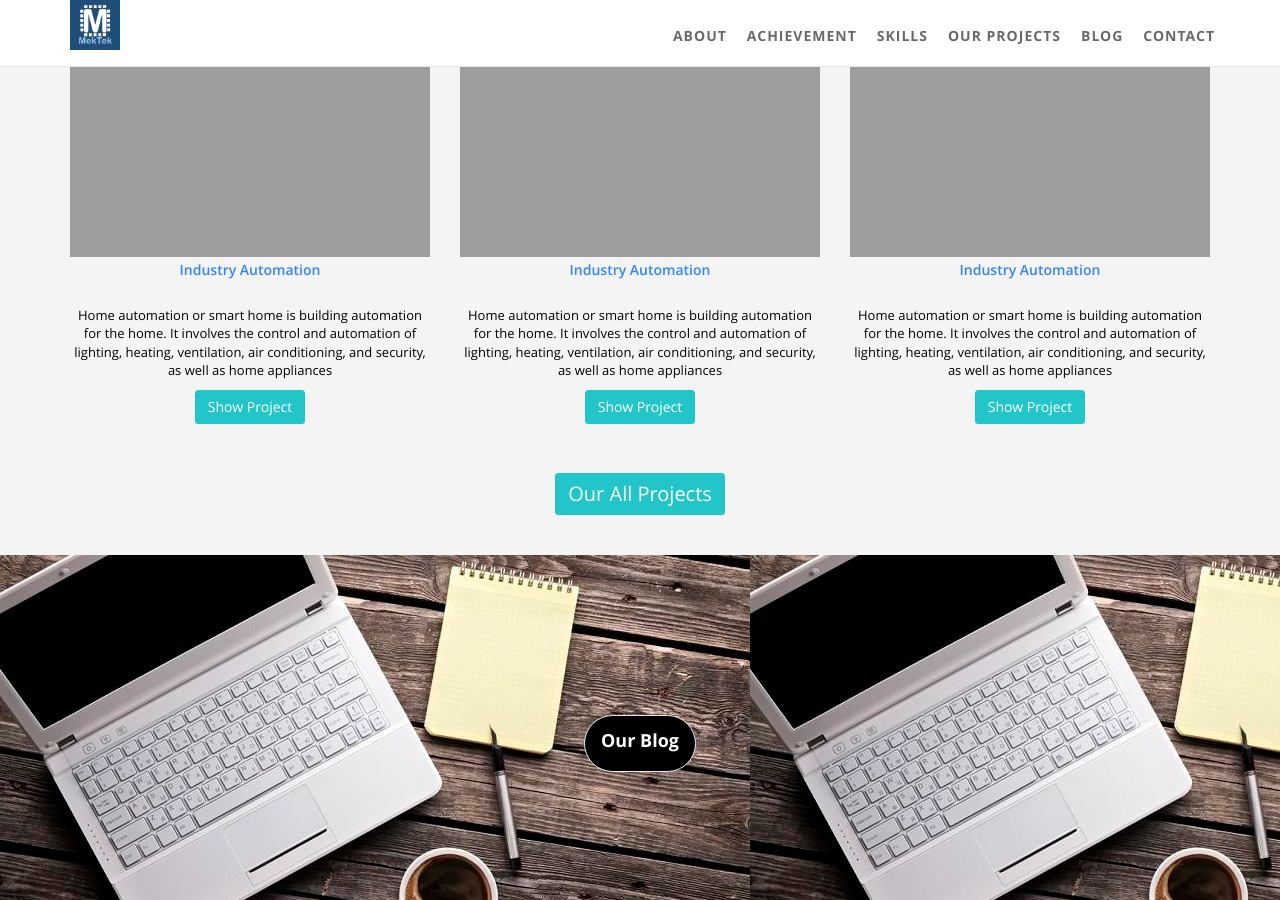
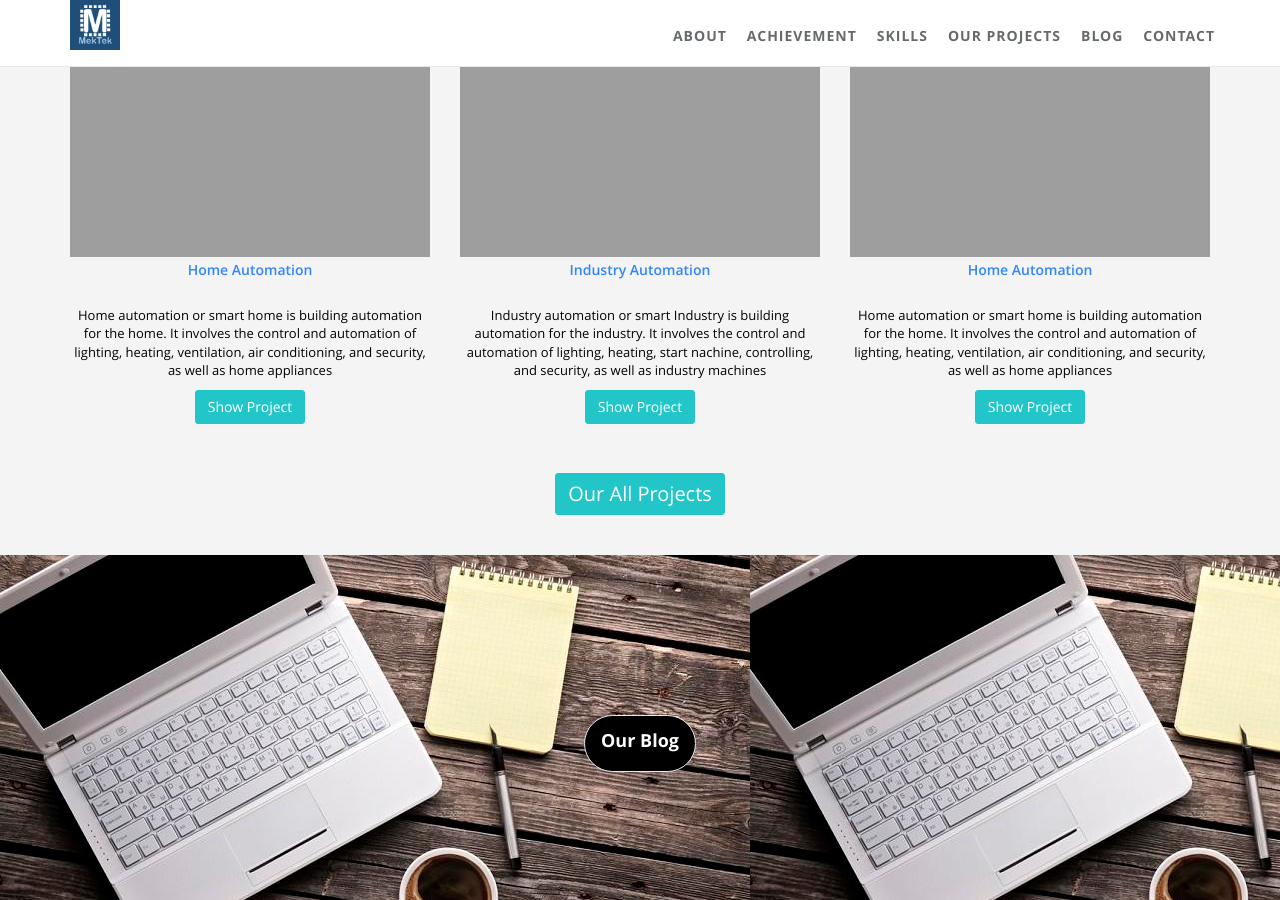
Before and after one commit to takiuddinahmed/mektekbd.github.io, a Jekyll site: the page built from index.html, in a window 1280 px wide and 900 px high, scrolled down 3618 px. Built offline with Jekyll 4.4.1, drawn with Linux system fonts in a browser that asks for light colours; nearby versions of some CDN libraries; library files that are not in the unit come from our copies.

Commit message:
Update projects.html

```diff
--- a/_includes/sections/projects.html
+++ b/_includes/sections/projects.html
@@ -11,7 +11,7 @@
        <div class="team-member wow zoomIn">
        {% for post in site.categories.project_iot limit:1 %}
        <img src="{{site.baseurl }}/blog/sh.jpg" class="img-responsive" alt="">
-                <h4><span class="navy"> {{ post.title }}</span>  </h4><br>
+                <h4><span class="navy">Home Automation</span>  </h4><br>
                 <p style="color:black;">Home automation or smart home is building automation for the home. It involves the control and automation of lighting, heating, ventilation, air conditioning, and security, as well as home appliances</p>
                 <a href="{{ post.url | prepend: site.baseurl }}" class="btn btn-info">Show Project</a><br>
 
@@ -23,9 +23,9 @@
        <div class="col-sm-4">
           <div class="team-member wow zoomIn">
        {% for post in site.categories.project_iot limit:1 %}
-       <img src="{{site.baseurl }}/blog/sh.jpg" class="img-responsive" alt="">
+       <img src="https://mektekbd.github.io/static/assets/img/blog/in.gif" class="img-responsive" alt="">
                 <h4><span class="navy"> {{ post.title }}</span>  </h4><br>
-                <p style="color:black;">Home automation or smart home is building automation for the home. It involves the control and automation of lighting, heating, ventilation, air conditioning, and security, as well as home appliances</p>
+                <p style="color:black;">Industry automation or smart Industry is building automation for the industry. It involves the control and automation of lighting, heating, start nachine, controlling, and security, as well as industry machines</p>
                 <a href="{{ post.url | prepend: site.baseurl }}" class="btn btn-info">Show Project</a><br>
 
 
@@ -37,7 +37,7 @@
           <div class="team-member wow zoomIn">
        {% for post in site.categories.project_iot limit:1 %}
        <img src="{{site.baseurl }}/blog/sh.jpg" class="img-responsive" alt="">
-                <h4><span class="navy"> {{ post.title }}</span>  </h4><br>
+                <h4><span class="navy">Home Automation</span>  </h4><br>
                 <p style="color:black;">Home automation or smart home is building automation for the home. It involves the control and automation of lighting, heating, ventilation, air conditioning, and security, as well as home appliances</p>
                 <a href="{{ post.url | prepend: site.baseurl }}" class="btn btn-info">Show Project</a><br>
 
```
